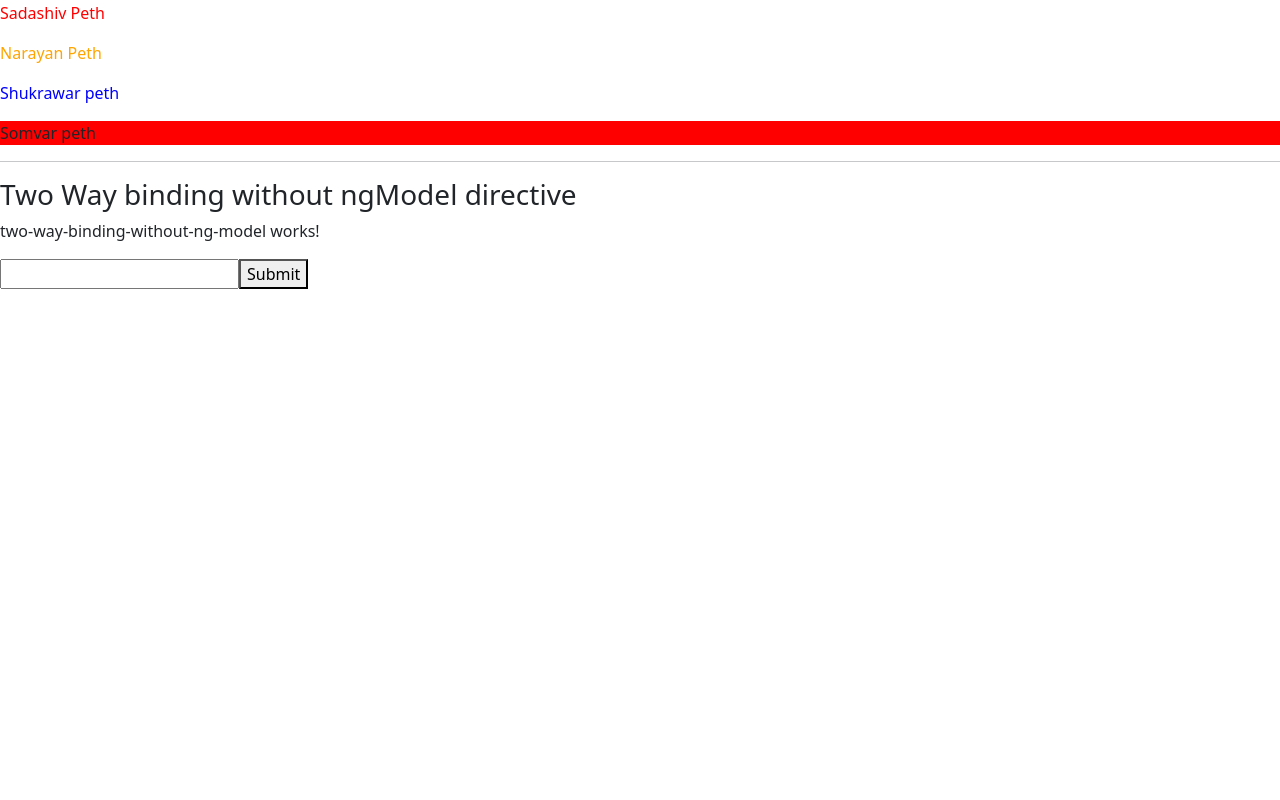
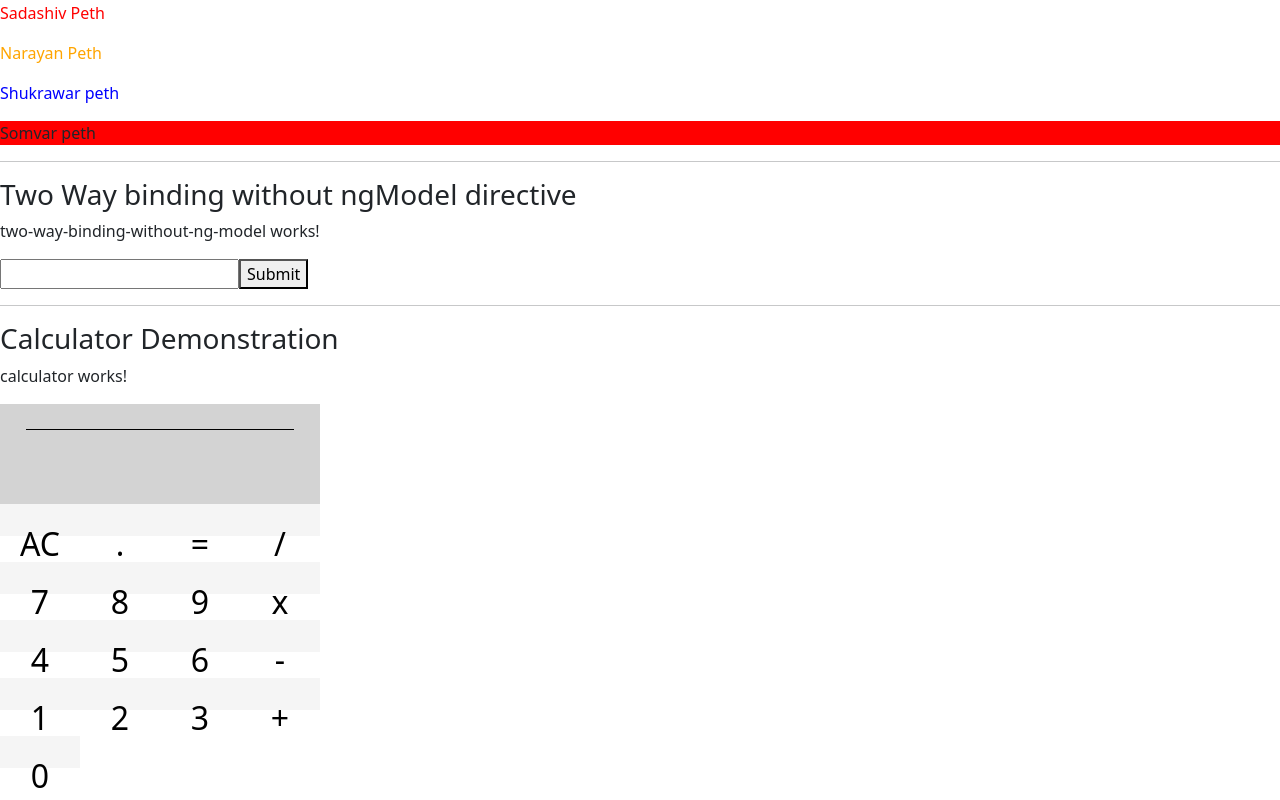
Before and after one commit to GaytriSuneelPavtekar/AngularHandson, an Angular app: page / in a window 1280 px wide. Shown: the part 1026-1826 px from the top of the page. Before the commit the page ends 1315 px from the top, so only its background shows below. Built offline with nearby package versions, Linux system fonts and the light colour scheme.

Commit message:
Added calculator demonstration

```diff
--- a/src/app/app.component.html
+++ b/src/app/app.component.html
@@ -28,3 +28,7 @@
 
 <h3>Two Way binding without ngModel directive</h3>
 <app-two-way-binding-without-ng-model></app-two-way-binding-without-ng-model>
+<hr>
+
+<h3>Calculator Demonstration</h3>
+<app-calculator></app-calculator>
--- a/src/app/app.module.ts
+++ b/src/app/app.module.ts
@@ -6,12 +6,13 @@ import { AppRoutingModule } from './app-routing.module';
 import { AppComponent } from './app.component';
 import { CustomDirectiveDemoDirective } from './custom-directive-demo.directive';
 import { BootstrapdemoComponent } from './bootstrapdemo/bootstrapdemo.component';
-import {AlertModule } from 'ngx-bootstrap/alert';
+import { AlertModule } from 'ngx-bootstrap/alert';
 import { ChildComponent } from './child/child.component';
 import { TwoWaybindingComponent } from './two-waybinding/two-waybinding.component';
 import { ClassBindingDemoComponent } from './class-binding-demo/class-binding-demo.component';
 import { StyleBindingDemoComponent } from './style-binding-demo/style-binding-demo.component';
 import { TwoWayBindingWithoutNgModelComponent } from './two-way-binding-without-ng-model/two-way-binding-without-ng-model.component';
+import { CalculatorComponent } from './calculator/calculator.component';
 
 @NgModule({
   declarations: [
@@ -22,7 +23,8 @@ import { TwoWayBindingWithoutNgModelComponent } from './two-way-binding-without-
     TwoWaybindingComponent,
     ClassBindingDemoComponent,
     StyleBindingDemoComponent,
-    TwoWayBindingWithoutNgModelComponent
+    TwoWayBindingWithoutNgModelComponent,
+    CalculatorComponent
   ],
   imports: [
     BrowserModule,
--- /dev/null
+++ b/src/app/calculator/calculator.component.css
@@ -0,0 +1,28 @@
+.maindisplay {
+    background: lightgrey;
+    height: 100px;
+    width: 25%;
+    padding: 2% !important;
+    font-size: 15px;
+    text-align: right;
+}
+.subdisplay {
+    border-bottom: 1px solid black;
+}
+.keypad {
+    height: 100px;
+    width: 25%;;
+}
+
+.keypad  div {
+    display: inline-block;
+    margin: 0;
+    width: 25%;
+    height: 20%;
+    background: whitesmoke;
+    color: black;
+    padding: 5%;
+    font-size: 2rem;
+    text-align: center;
+    cursor: pointer;
+}
--- /dev/null
+++ b/src/app/calculator/calculator.component.html
@@ -0,0 +1,25 @@
+<p>calculator works!</p>
+<div class="maindisplay">
+    <div class="subdisplay">{{ subText }}</div>
+    {{ mainText }}
+</div>
+<div class="keypad">
+    <div (click)="allClear()">AC</div>
+    <div (click)="pressKey('.')">.</div>
+    <div (click)="getAnswer()">=</div>
+    <div (click)="pressKey('/')">/</div>
+    <div (click)="pressKey('7')">7</div>
+    <div (click)="pressKey('8')">8</div>
+    <div (click)="pressKey('9')">9</div>
+    <div (click)="pressKey('x')">x</div>
+    <div (click)="pressKey('4')">4</div>
+    <div (click)="pressKey('5')">5</div>
+    <div (click)="pressKey('6')">6</div>
+    <div (click)="pressKey('-')">-</div>
+    <div (click)="pressKey('1')">1</div>
+    <div (click)="pressKey('2')">2</div>
+    <div (click)="pressKey('3')">3</div>
+    <div (click)="pressKey('+')">+</div>
+    <div (click)="pressKey('0')">0</div>
+
+</div>
--- /dev/null
+++ b/src/app/calculator/calculator.component.ts
@@ -0,0 +1,95 @@
+import { Component, OnInit } from '@angular/core';
+
+@Component({
+  selector: 'app-calculator',
+  templateUrl: './calculator.component.html',
+  styleUrls: ['./calculator.component.css']
+})
+export class CalculatorComponent implements OnInit {
+
+  subText = ''; // The text that should appear in the sub-display
+  mainText = ''; // The text that should appear in the main display
+  operand1: number = 0;; // The first operand
+  operand2: number = 0; // The second operand
+  operator = ''; // The operator
+  calculationString = '';
+  // This is the string that denotes the operation being performed
+  answered = false;
+  // A flag to check whether the solution has been processed
+  operatorSet = false; // You'll see how this is used soon
+
+  pressKey(key: string) {
+    if (key === '/' || key === 'x' || key === '-' || key === '+') {
+      const lastKey = this.mainText[this.mainText.length - 1];
+      if (lastKey === '/' || lastKey === 'x' || lastKey === '-' || lastKey === '+') {
+        this.operatorSet = true;
+      }
+      if ((this.operatorSet) || (this.mainText === '')) {
+        return;
+      }
+      this.operand1 = parseFloat(this.mainText);
+      this.operator = key;
+      this.operatorSet = true;
+    }
+    if (this.mainText.length === 10) {
+      return;
+    }
+    this.mainText += key;
+  }
+
+  getAnswer() {
+    this.calculationString = this.mainText;
+    this.operand2 = parseFloat(this.mainText.split(this.operator)[1]);
+    if (this.operator === '/') {
+      this.subText = this.mainText;
+      this.mainText = (this.operand1 / this.operand2).toString();
+      this.subText = this.calculationString;
+      if (this.mainText.length > 9) {
+        this.mainText = this.mainText.substr(0, 9);
+      }
+    } else if (this.operator === 'x') {
+      this.subText = this.mainText;
+      this.mainText = (this.operand1 * this.operand2).toString();
+      this.subText = this.calculationString;
+      if (this.mainText.length > 9) {
+        this.mainText = 'ERROR';
+        this.subText = 'Range Exceeded';
+      }
+    } else if (this.operator === '-') {
+      this.subText = this.mainText;
+      this.mainText = (this.operand1 - this.operand2).toString();
+      this.subText = this.calculationString;
+    } else if (this.operator === '+') {
+      this.subText = this.mainText;
+      this.mainText = (this.operand1 + this.operand2).toString();
+      this.subText = this.calculationString;
+      if (this.mainText.length > 9) {
+        this.mainText = 'ERROR';
+        this.subText = 'Range Exceeded';
+      }
+    } else {
+      this.subText = 'ERROR: Invalid Operation';
+    }
+    this.answered = true;
+  }
+
+  allClear(){
+    this.subText = ''; // The text that should appear in the sub-display
+  this.mainText = ''; // The text that should appear in the main display
+  this.operand1  = 0;; // The first operand
+  this.operand2 = 0; // The second operand
+  this.operator = ''; // The operator
+  this.calculationString = '';
+  // This is the string that denotes the operation being performed
+  this.answered = false;
+  // A flag to check whether the solution has been processed
+  this.operatorSet = false; // You'll see how this is used soon
+  }
+
+  constructor() { }
+
+  ngOnInit(): void {
+
+  }
+
+}
```
